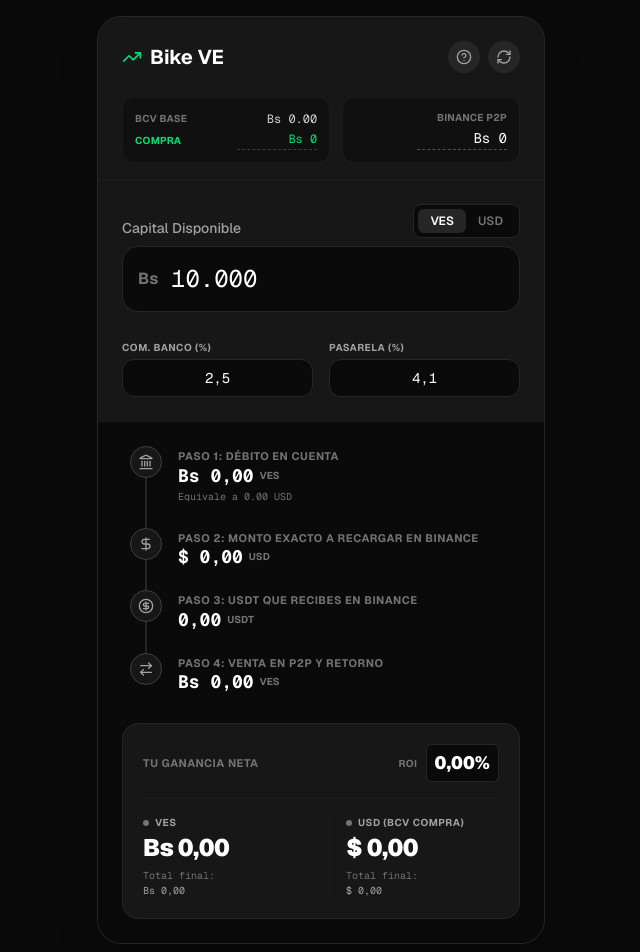
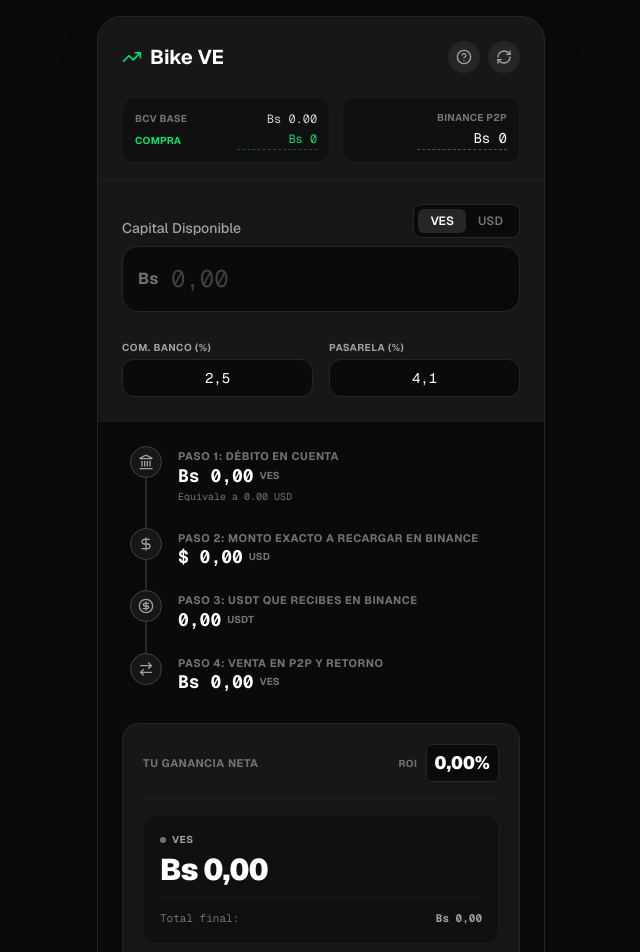
Before and after one commit to Rolando0408/bike-ve, a Next.js app: page / in a window 1280 px wide. Shown: the top 952 px of the page, without its empty margins (319-959 px from the left). Built offline with nearby package versions, Linux system fonts and the light colour scheme; no server answers.

Commit message:
feat: refactor

```diff
--- a/src/app/page.tsx
+++ b/src/app/page.tsx
@@ -34,7 +34,7 @@
   // Estados del formulario
   const [inputMode, setInputMode] = useState<'VES' | 'USD'>('VES');
   // Usamos el string sin formato que nos da la librería (ej: "10000.50")
-  const [amount, setAmount] = useState<string>('10000');
+  const [amount, setAmount] = useState<string>('');
   const [bankCommissionPct, setBankCommissionPct] = useState<string>('2.5');
   const [gatewayCommissionPct, setGatewayCommissionPct] = useState<string>('4.1');
 
@@ -68,7 +68,14 @@
   const handleModeSwitch = (newMode: 'VES' | 'USD') => {
     if (newMode === inputMode) return;
 
-    const currentVal = parseFloat(amount) || 0;
+    // Si el campo está vacío o es 0, lo mantenemos vacío
+    if (!amount || parseFloat(amount) === 0) {
+      setAmount('');
+      setInputMode(newMode);
+      return;
+    }
+
+    const currentVal = parseFloat(amount);
     const bcvCompra = parseFloat(bcvCompraRate) || (bcvRate * 1.005);
 
     if (newMode === 'USD' && inputMode === 'VES') {
@@ -316,7 +323,7 @@
                 <DollarSign className="w-4 h-4 text-neutral-400" />
               </div>
               <div className="flex-1 pt-0.5">
-                <p className="text-[11px] text-neutral-500 font-bold tracking-wider uppercase mb-0.5 truncate">Paso 2: Monto exacto a recargar en BINANCE</p>
+                <p className="text-[11px] text-neutral-500 font-bold tracking-wider uppercase mb-0.5">Paso 2: Monto exacto a recargar en BINANCE</p>
                 <div className="flex items-end gap-1.5 whitespace-nowrap">
                   <AnimatedNumber value={results.montoBinanceUSD} prefix="$ " decimals={2} className="text-white font-mono text-lg font-bold leading-none truncate" />
                   <span className="text-neutral-500 text-[10px] font-bold pb-0.5 shrink-0">USD</span>
@@ -330,7 +337,7 @@
                 <CircleDollarSign className="w-4 h-4 text-neutral-400" />
               </div>
               <div className="flex-1 pt-0.5">
-                <p className="text-[11px] text-neutral-500 font-bold tracking-wider uppercase mb-0.5 truncate">Paso 3: USDT que recibes en Binance</p>
+                <p className="text-[11px] text-neutral-500 font-bold tracking-wider uppercase mb-0.5">Paso 3: USDT que recibes en Binance</p>
                 <div className="flex items-end gap-1.5 whitespace-nowrap">
                   <AnimatedNumber value={results.usdtRecibidos} decimals={2} className="text-white font-mono text-lg font-bold leading-none truncate" />
                   <span className="text-neutral-500 text-[10px] font-bold pb-0.5 shrink-0">USDT</span>
@@ -344,7 +351,7 @@
                 <ArrowRightLeft className="w-4 h-4 text-neutral-400" />
               </div>
               <div className="flex-1 pt-0.5">
-                <p className="text-[11px] text-neutral-500 font-bold tracking-wider uppercase mb-0.5 truncate">Paso 4: Venta en P2P y Retorno</p>
+                <p className="text-[11px] text-neutral-500 font-bold tracking-wider uppercase mb-0.5">Paso 4: Venta en P2P y Retorno</p>
                 <div className="flex items-end gap-1.5 whitespace-nowrap">
                   <AnimatedNumber value={results.vesRetorno} prefix="Bs " className="text-white font-mono text-lg font-bold leading-none truncate" />
                   <span className="text-neutral-500 text-[10px] font-bold pb-0.5 shrink-0">VES</span>
@@ -373,10 +380,10 @@
               </div>
             </div>
 
-            {/* Doble visualización equitativa */}
-            <div className="grid grid-cols-2 gap-4">
-              <div className="overflow-hidden">
-                <div className="flex items-center gap-1.5 mb-1.5 whitespace-nowrap">
+            {/* Doble visualización equitativa (Apilados) */}
+            <div className="flex flex-col gap-3">
+              <div className="overflow-hidden bg-neutral-950/50 rounded-xl p-4 border border-neutral-800/50">
+                <div className="flex items-center gap-1.5 mb-2 whitespace-nowrap">
                   <div className="w-1.5 h-1.5 rounded-full bg-neutral-500 shrink-0"></div>
                   <p className="text-[10px] text-neutral-400 font-bold tracking-wider truncate">VES</p>
                 </div>
@@ -384,17 +391,17 @@
                   <AnimatedNumber
                     value={results.gananciaNetaVES}
                     prefix={results.gananciaNetaVES > 0 ? '+Bs ' : 'Bs '}
-                    className={`text-xl sm:text-2xl font-black tracking-tight leading-none truncate ${isProfitable ? 'text-green-400' : 'text-white'}`}
+                    className={`text-2xl sm:text-3xl font-black tracking-tight leading-none truncate ${isProfitable ? 'text-green-400' : 'text-white'}`}
                   />
-                  <div className="mt-2 text-[10px] text-neutral-500 font-mono flex flex-col">
+                  <div className="mt-3 pt-3 border-t border-neutral-800/50 text-[11px] text-neutral-500 font-mono flex items-center justify-between">
                     <span>Total final:</span>
-                    <AnimatedNumber value={results.vesRetorno} prefix="Bs " className="text-neutral-400 truncate" />
+                    <AnimatedNumber value={results.vesRetorno} prefix="Bs " className="text-neutral-400 truncate font-bold" />
                   </div>
                 </div>
               </div>
 
-              <div className="pl-4 border-l border-neutral-800/50 overflow-hidden">
-                <div className="flex items-center gap-1.5 mb-1.5 whitespace-nowrap">
+              <div className="overflow-hidden bg-neutral-950/50 rounded-xl p-4 border border-neutral-800/50">
+                <div className="flex items-center gap-1.5 mb-2 whitespace-nowrap">
                   <div className="w-1.5 h-1.5 rounded-full bg-neutral-500 shrink-0"></div>
                   <p className="text-[10px] text-neutral-400 font-bold tracking-wider truncate">USD (BCV COMPRA)</p>
                 </div>
@@ -403,11 +410,11 @@
                     value={numBcvCompra > 0 ? results.gananciaNetaVES / numBcvCompra : 0}
                     prefix={results.gananciaNetaVES > 0 ? '+$ ' : '$ '}
                     decimals={2}
-                    className={`text-xl sm:text-2xl font-black tracking-tight leading-none truncate ${isProfitable ? 'text-green-400' : 'text-white'}`}
+                    className={`text-2xl sm:text-3xl font-black tracking-tight leading-none truncate ${isProfitable ? 'text-green-400' : 'text-white'}`}
                   />
-                  <div className="mt-2 text-[10px] text-neutral-500 font-mono flex flex-col">
+                  <div className="mt-3 pt-3 border-t border-neutral-800/50 text-[11px] text-neutral-500 font-mono flex items-center justify-between">
                     <span>Total final:</span>
-                    <AnimatedNumber value={numBcvCompra > 0 ? results.vesRetorno / numBcvCompra : 0} prefix="$ " decimals={2} className="text-neutral-400 truncate" />
+                    <AnimatedNumber value={numBcvCompra > 0 ? results.vesRetorno / numBcvCompra : 0} prefix="$ " decimals={2} className="text-neutral-400 truncate font-bold" />
                   </div>
                 </div>
               </div>
```
